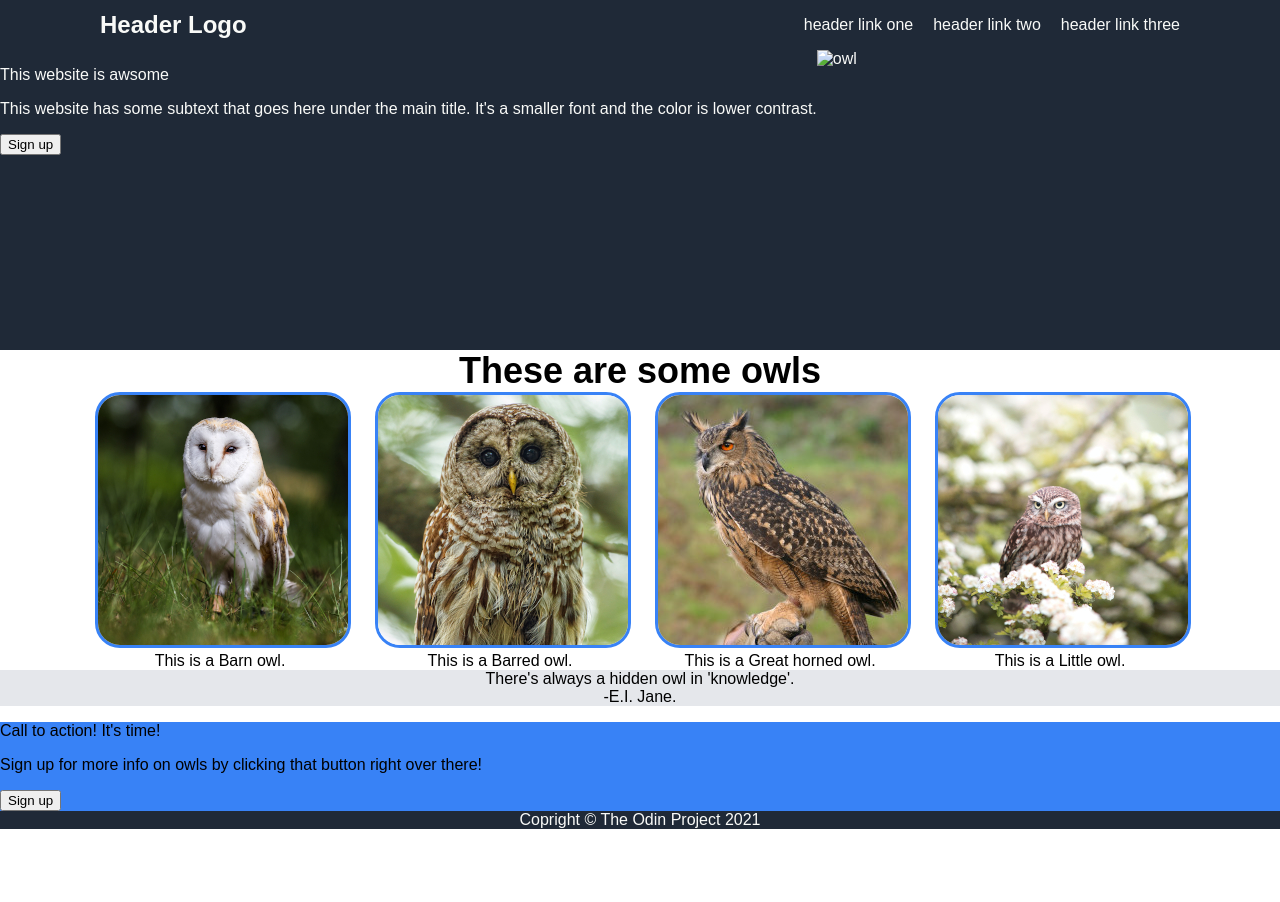
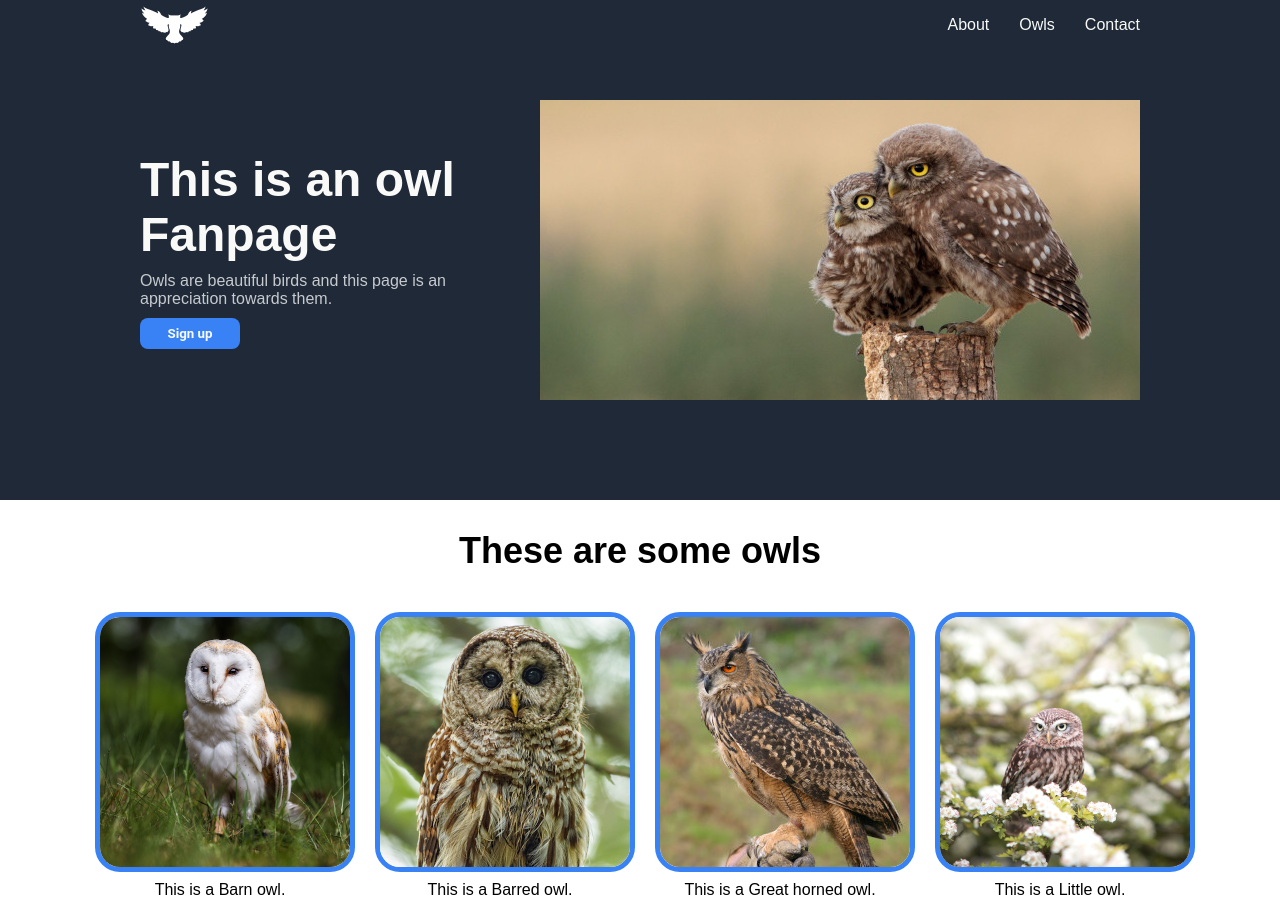
Before and after one commit to EvilTerry/landing_page, a plain HTML site: page index.html in a window 1280 px wide. Shown: the top 902 px of the page. Before the commit the page ends 829 px from the top, so only its background shows below. Drawn offline with Linux system fonts and the light colour scheme.

Commit message:
Finished adding CSS

```diff
--- a/css/styles.css
+++ b/css/styles.css
@@ -10,23 +10,65 @@ body {
 .hero {
     background-color: #1F2937;
     color: #F9FAF8;
+    display: flex;
+    justify-content: center;
+}
+
+.top {
+    display: flex;
+    flex-direction: column;
+    gap: 50px;
+    max-width: 1000px;
+    padding: 0 100px 100px 100px;
 }
 
 .header {
     display: flex;
     justify-content: space-between;
     align-items: center;
-    padding: 0px 100px;
 }
 
 .header div {
-
     font-size: 24px;
     font-weight: bold;
 }
 
+ul {
+    list-style: none;
+    display: flex;
+    gap: 30px;
+}
+
+a {
+    text-decoration: none;
+    color: #F9FAF8;
+}
+
+.front {
+    display: flex;
+    gap: 20px;
+}
+
+.frontText {
+    display: flex;
+    flex-direction: column;
+    justify-content: center;
+    max-height: 300px;
+    gap: 10px;
+}
+
+.frontText #title {
+    font-size: 48px;
+    font-weight: bolder;
+}
+
+.frontText #text {
+    font-size: 16px;
+    color: #c7cacf;
+}
+
 .front img {
-    width: 400px;
+    width: 600px;
     height: 300px;
 }
 
@@ -34,12 +76,15 @@ body {
     text-align: center;
     font-size: 36px;
     font-weight: bolder;
+    padding: 30px 0 40px 0;
 }
 
 .info {
     display: flex;
     justify-content: center;
+    align-items: center;
     gap: 30px;
+    margin-bottom: 100px;
 }
 
 .owl {
@@ -51,38 +96,77 @@ body {
     border-radius: 25px;
     width: 250px;
     height: 250px;
-    border: 3px solid #3882F6;
+    border: 5px solid #3882F6;
 }
 
-
-ul {
-    list-style: none;
-    display: flex;
-    gap: 20px;
-}
-
-a {
-    text-decoration: none;
-    color: #F9FAF8;
-}
-
-.front {
-    display: flex;
+.owl .text {
+    margin-top: 5px;
 }
 
 .quote {
     background-color: #E5E7EB;
-    text-align: center;
+    display: flex;
+    justify-content: center;
+}
+
+.quoteText {
+    margin: 100px;
+    max-width: 500px;
+}
+
+.quote .text {
+    font-size: 36px;
+    font-style: italic;
+    color: #1F2937;
+    margin-bottom: 5px;
+}
+
+.quote .author {
+    font-weight: bold;
+    text-align: end;
+}
+
+.call {
+    margin: 100px 200px;
 }
 
 .callBox {
     background-color: #3882F6;
+    color: #E5E7EB;
+    border-radius: 8px;
+    padding: 40px 80px;
+    gap: 5px;
+    display: flex;
+    justify-content: space-between;
+    align-items: center;
+
+}
+
+.callBox #title {
+    font-weight: bold;
+    font-size: large;
+    margin-bottom: 5px;
 }
 
 .footer {
     text-align: center;
     background-color: #1F2937;
     color: #F9FAF8;
+    padding: 20px;
 }
 
+button {
+    border: none;
+    border-radius: 8px;
+    background-color: #3882F6;
+    font-family: Roboto, sans-serif;
+    font-weight: bold;
+    color: #F9FAF8;
+    padding: 8px 24px;
+    max-width: 100px;
+}
+
+.callBox button {
+    border: 1px solid white;
+}
 /* {border: 1px solid red;}
--- a/index.html
+++ b/index.html
@@ -11,26 +11,27 @@
 
     <body>
         <div class="hero">
+            <div class="top">
                 <div class="header">
-                <div>Header Logo</div>
+                    <img src="img/owlLogo.png" height= 40px />
                     <ul>
-                    <li><a href="#">header link one</a></li>
-                    <li><a href="#">header link two</a></li>
-                    <li><a href="#">header link three</a></li>
+                        <li><a href="#">About</a></li>
+                        <li><a href="#">Owls</a></li>
+                        <li><a href="#">Contact</a></li>
                     </ul>
                 </div>
                 <div class="front">
-                <div>
-                    <p id="title">This website is awsome</p>
-                    <p id="text">This website has some subtext that goes here under the main title. It's a smaller font and the color is lower contrast.</p>
-                    <button>Sign up</button>
+                    <div class="frontText">
+                        <div id="title">This is an owl Fanpage</div>
+                        <div id="text">Owls are beautiful birds and this page is an appreciation towards them.</div>
+                        <button><a href="#">Sign up</a></button>
                     </div>
                     <img src="img/owls.jpg" alt="owl">
                 </div>
             </div>
+        </div>
         <div class="owlInfo">These are some owls</div>
         <div class="info">
-
             <div class="owl">
                 <img src="img/barnOwl.jpg" />
                 <div class="text">This is a Barn owl.</div>
@@ -49,14 +50,18 @@
             </div>
         </div>
         <div class="quote">
+            <div class="quoteText">
                 <div class="text">There's always a hidden owl in 'knowledge'.</div>
                 <div class="author">-E.I. Jane.</div>
             </div>
+        </div>
         <div class="call">
             <div class="callBox">
-                <p id="title">Call to action! It's time!</p>
-                <p id="text">Sign up for more info on owls by clicking that button right over there!</p>
-                <button>Sign up</button>
+                <div class="container">
+                    <div id="title">Call to action! It's time!</div>
+                    <div id="text">Sign up for more info on owls by clicking that button right over there!</div>
+                </div>
+                <button><a href="#">Sign up</a></button>
             </div>
         </div>
         <div class="footer">Copright © The Odin Project 2021</div>
```
Also changed, not shown: img/owlLogo.png (added), img/owls.jpg (added). Lines whose indentation alone changed are shown as unchanged.
